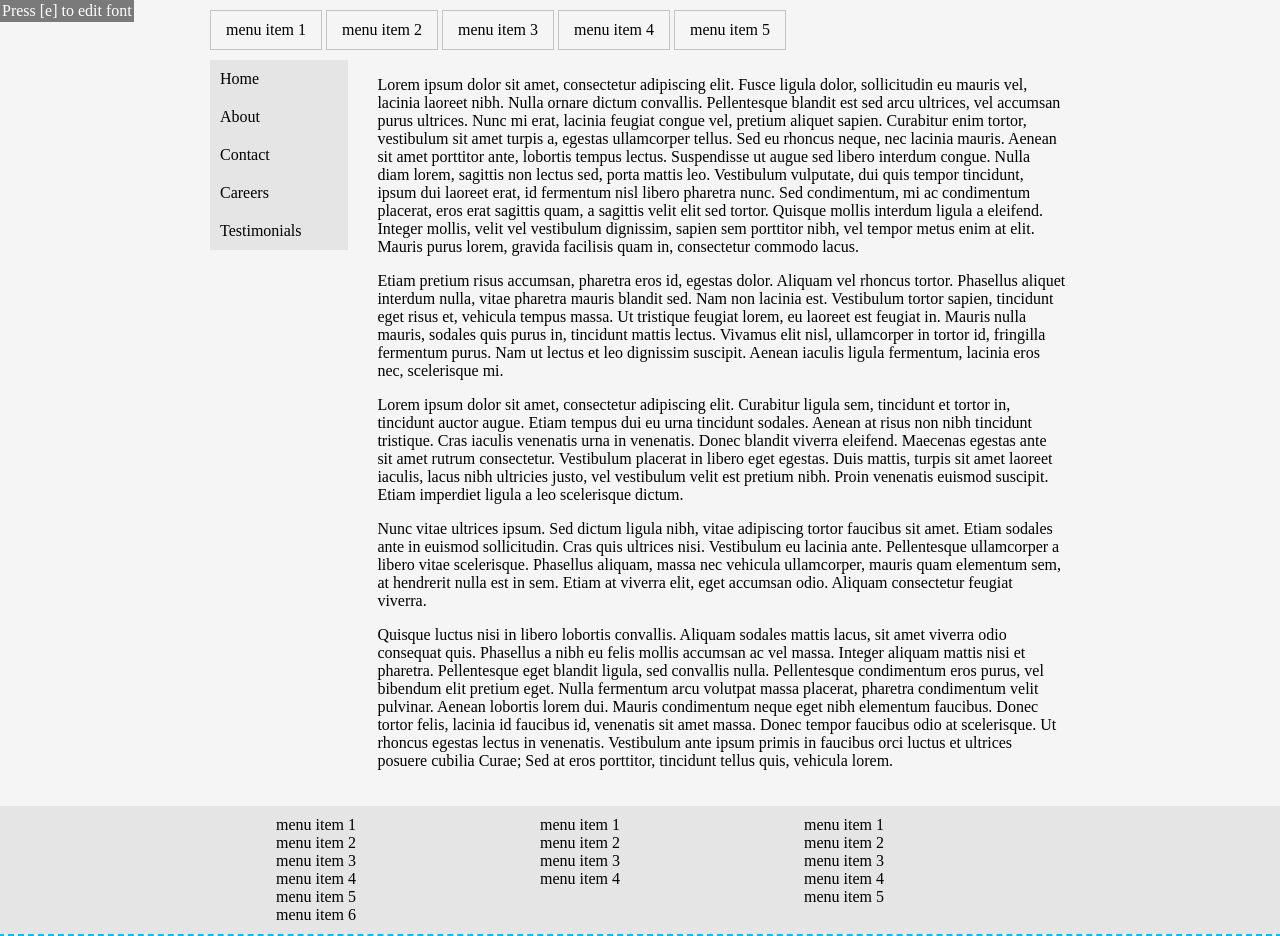
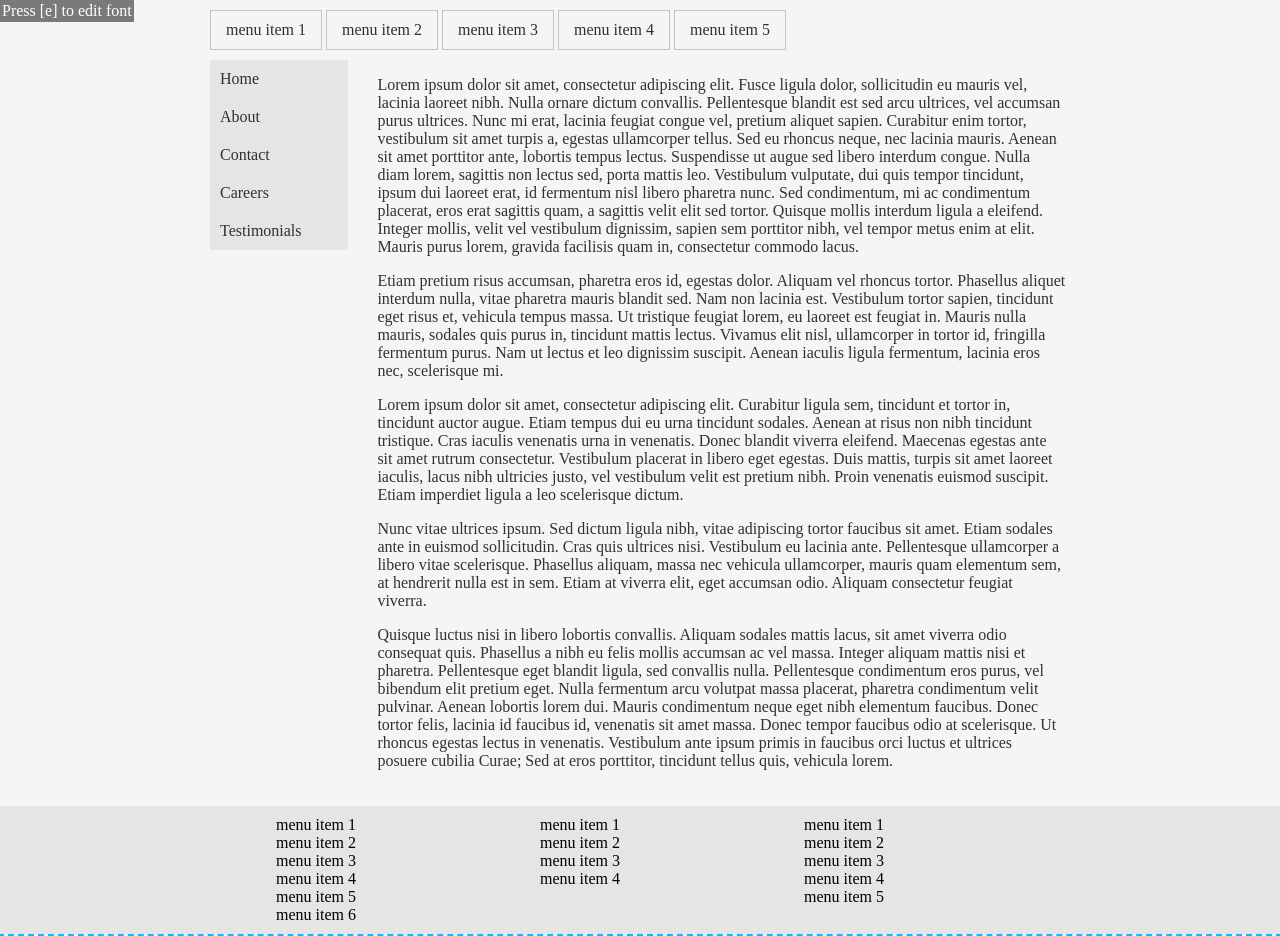
Before and after one commit to slavsan/font-tester-js, a plain HTML site: page index.html in a window 1280 px wide. Drawn offline with Linux system fonts and the light colour scheme.

```diff
--- a/css/style.css
+++ b/css/style.css
@@ -2,9 +2,10 @@ html, body {
     padding: 0;
     margin: 0;
 }
-#wrap {
+#wrapper {
     margin: 0 auto;
     width: 860px;
+    color: #333;
 }
 #menu {
     list-style: none;
--- a/index.html
+++ b/index.html
@@ -7,7 +7,7 @@
 </head>
 <body>
 
-<div id="wrap">
+<div id="wrapper">
     <ul id="menu">
         <li>menu item 1</li>
         <li>menu item 2</li>
--- a/js/fonttester.js
+++ b/js/fonttester.js
@@ -12,6 +12,7 @@
       {name:'Arial'},
       {name:'Verdana'}
     ];
+    //this.init();
     return this;
   }
   FontTester.prototype = {
```
Also changed, not shown: 1 other file.
